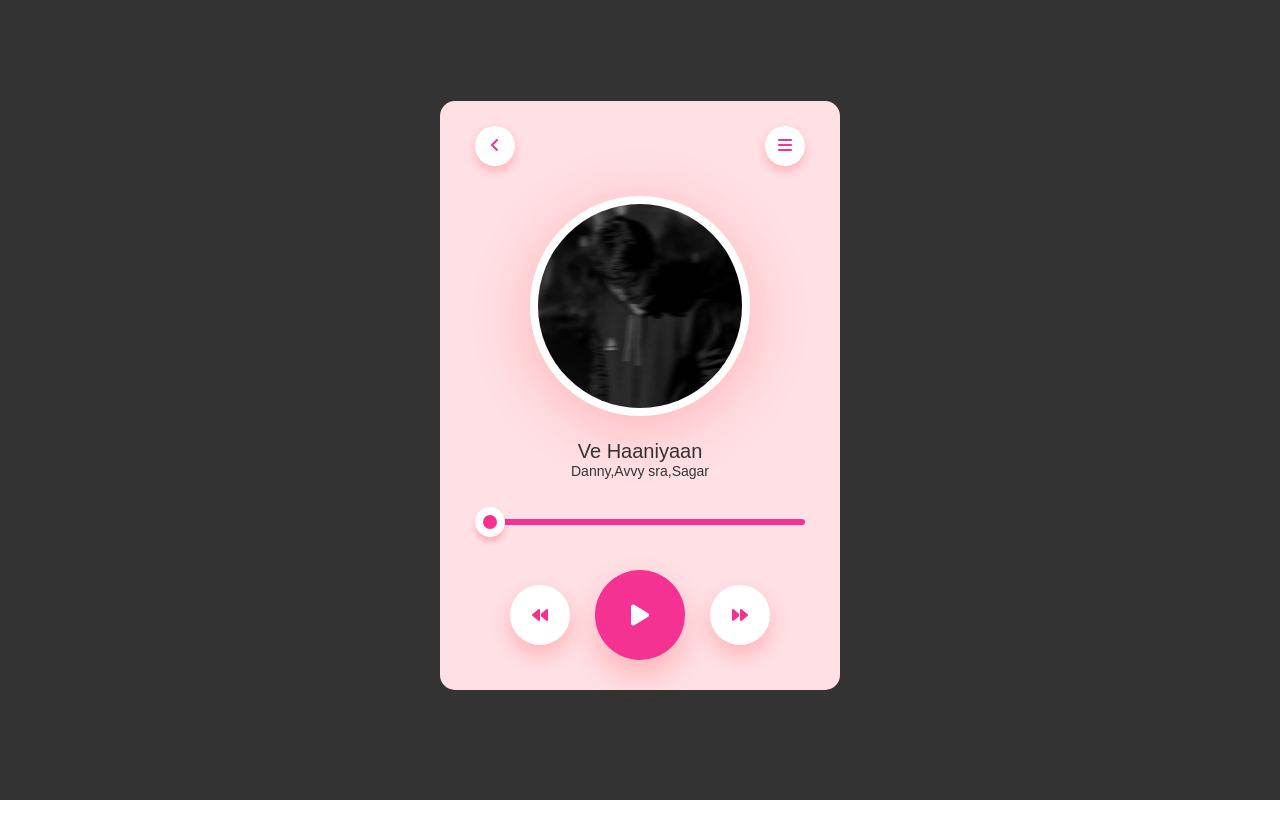
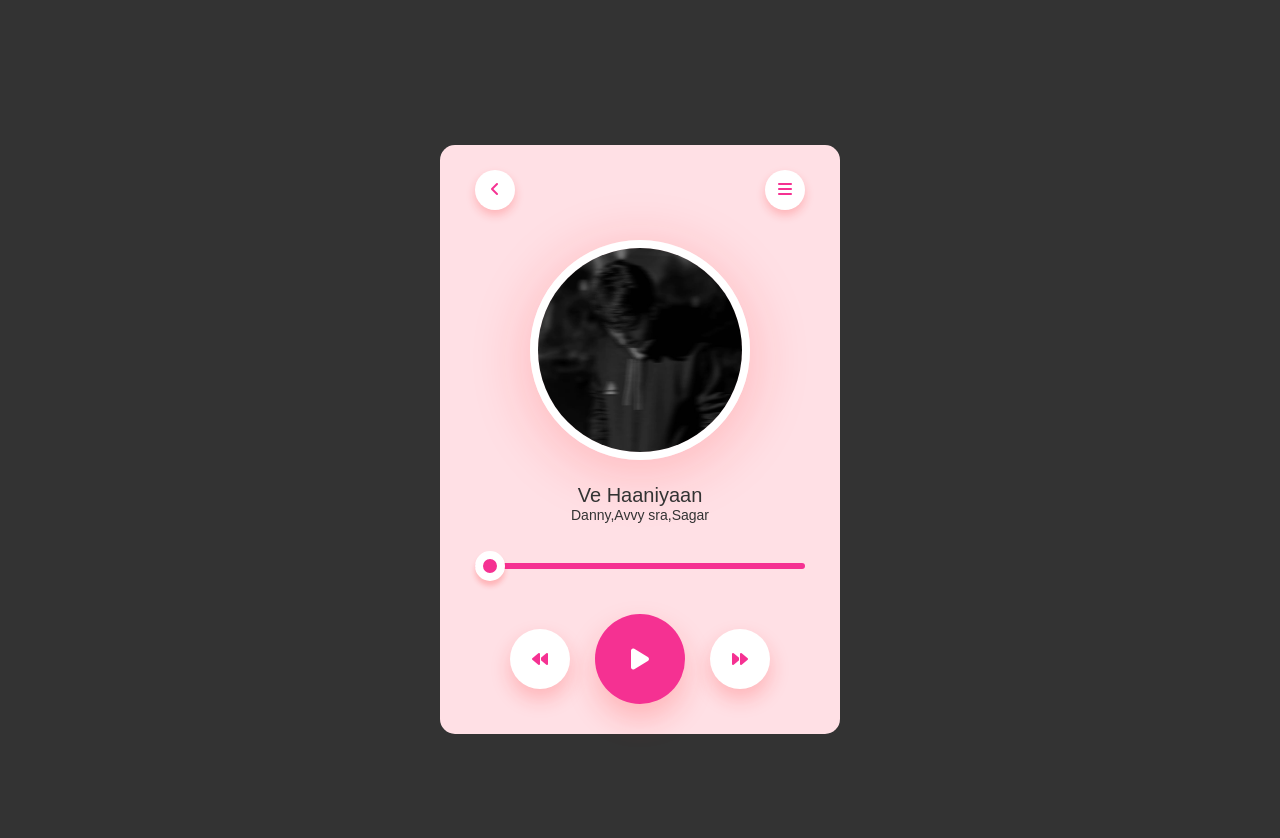
Before and after one commit to TirthSudani/musicplay, a plain HTML site: page index.html in a window 1280 px wide. Before the commit the page ends 800 px from the top, so only its background shows below. Drawn offline with Linux system fonts and the light colour scheme.

Commit message:
Update style.css

```diff
--- a/style.css
+++ b/style.css
@@ -6,7 +6,7 @@
 }
 .con{
     width: 100%;
-    height: 100vh;
+    height: 111vh;
     background: #333;
     display: flex;
     align-items: center;
```
